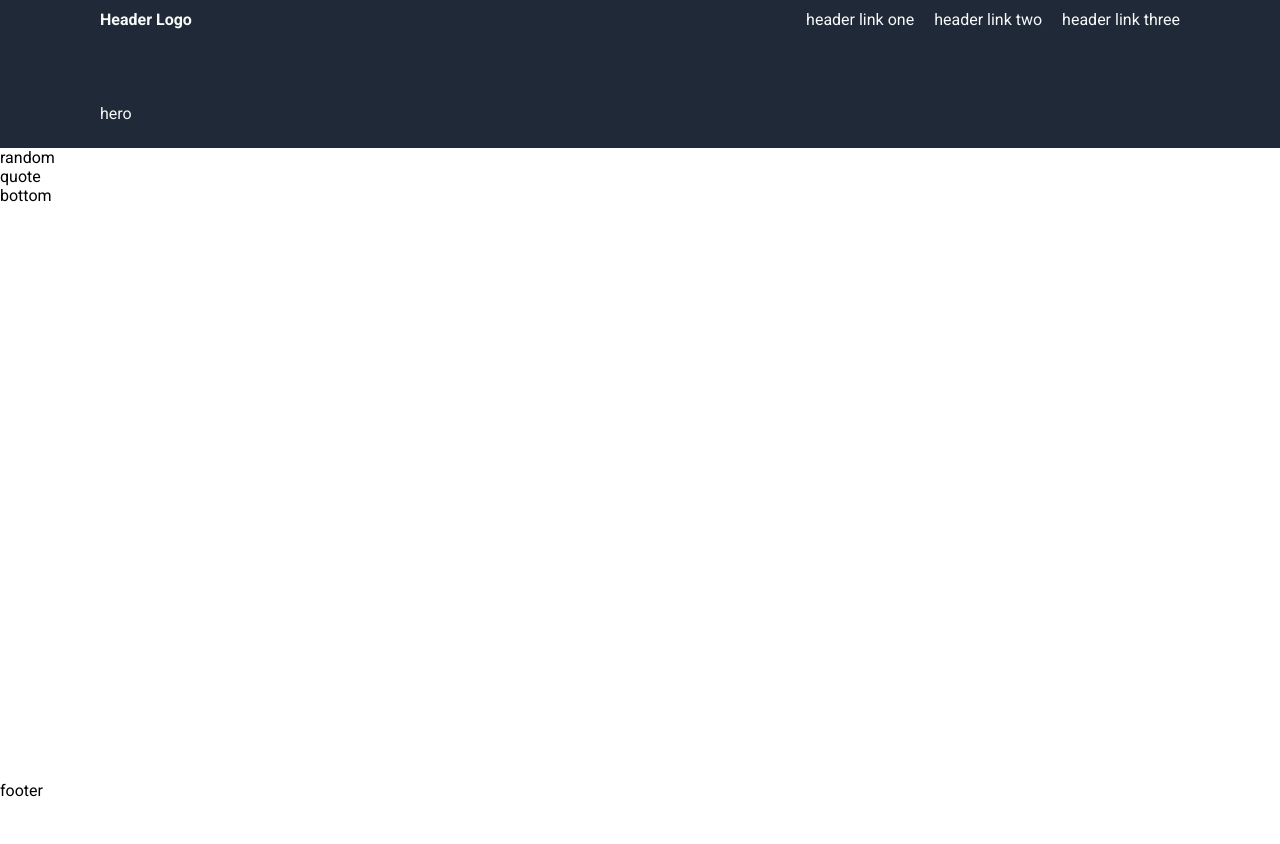
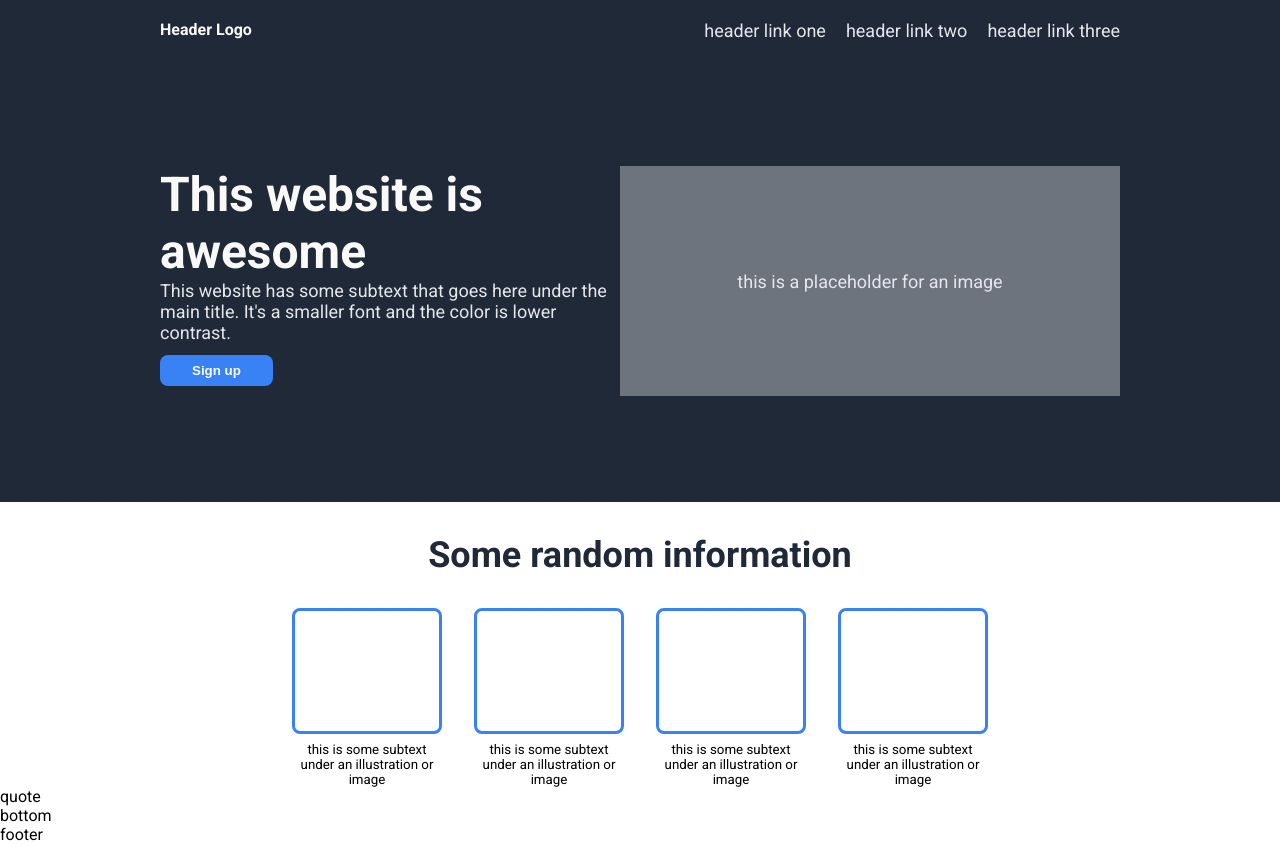
Before and after one commit to Tailor-AI/landing-page, a plain HTML site: page index.html in a window 1280 px wide. Before the commit the page ends 800 px from the top, so only its background shows below. Drawn offline with Linux system fonts and the light colour scheme.

Commit message:
Add hero content and random info/pics/text Add wrap function for page

```diff
--- a/index.html
+++ b/index.html
@@ -28,12 +28,59 @@
             </div>
 
             <div class="main-hero">
-                hero
+                <div class="hero-section-one">
+                    <div class="hero-header">
+                        This website is awesome
+                    </div>
+                    <div class="hero-subtext">
+                        This website has some subtext that goes here under the main title. It's a smaller font and the color is lower contrast.
+                    </div>
+                    <button class="hero-button">
+                        Sign up
+                    </button>
+                </div>
+                <div class="hero-section-two">
+                    this is a placeholder for an image
+                </div>
             </div>
 
-            <div class="main-randominfo">
-                random
-            </div>
+                <div class="randominfo-header">
+                    Some random information
+                </div>
+                <div class="img-subtext-section">
+                    <div class="img-subtext">
+                        <div class="image">
+
+                        </div>
+                        <div class="subtext">
+                            this is some subtext under an illustration or image
+                        </div>
+                    </div>
+                    <div class="img-subtext">
+                        <div class="image">
+
+                        </div>
+                        <div class="subtext">
+                            this is some subtext under an illustration or image
+                        </div>
+                    </div>
+                    <div class="img-subtext">
+                        <div class="image">
+
+                        </div>
+                        <div class="subtext">
+                            this is some subtext under an illustration or image
+                        </div>
+                    </div>
+                    <div class="img-subtext">
+                        <div class="image">
+
+                        </div>
+                        <div class="subtext">
+                            this is some subtext under an illustration or image
+                        </div>
+                    </div>
+                </div>
 
             <div class="main-quote">
                 quote
--- a/style.css
+++ b/style.css
@@ -18,7 +18,7 @@ body{
 
 .main-header{
     display: flex;
-    padding: 10px 100px 25px;
+    padding: 20px 160px 25px;
     background-color: #1F2937;
     color: #F9FAF8;
 }
@@ -31,18 +31,96 @@ body{
     display: flex;
     margin-left: auto;
     gap: 20px;
+    color: #E5E7EB;
+    font-size: 18px;
 }
 .main-hero{
     display: flex;
     background-color: #1F2937;
     color: #F9FAF8;
-    padding: 50px 100px 25px;
+    padding: 100px 160px;
+    flex-wrap: wrap;
 }
 
-.main-randominfo{
+.hero-section-one{
     display: flex;
+    flex-direction: column;
+    max-width: 450px;
+    margin-bottom: 16px;
 }
 
+.hero-header{
+    display: flex;
+    color: #F9FAF8;
+    font-weight: bolder;
+    font-size: 48px;
+}
+
+.hero-subtext{
+    display: flex;
+    color: #E5E7EB;
+    font-size: 18px;
+}
+
+.hero-button{
+    display: flex;
+    background-color: #3882F6;
+    color: #F9FAF8;
+    align-self: flex-start;
+    border: none;
+    border-radius: 8px;
+    padding: 8px 32px;
+    margin-top: 12px;
+    font-weight: 600;
+}
+
+.hero-section-two{
+    display: flex;
+    background-color: #6D747D;
+    margin-left: auto;
+    width: 500px;
+    height:230px;
+    color: #E5E7EB;
+    font-size: 18px;
+    justify-content: center;
+    align-items: center;
+}
+
+.randominfo-header{
+    display: flexbox;
+    text-align: center;
+    padding-top: 32px;
+    padding-bottom: 32px;
+    font-size: 36px;
+    font-weight: bolder;
+    color: #1F2937;
+}
+
+.img-subtext-section{
+    display: flex;
+    justify-content: center;
+    gap: 32px;
+    flex-wrap:wrap;
+    padding: 0px 200px;
+}
+
+.img-subtext{
+    display: flexbox;
+    align-items: center;
+    width: 150px;
+}
+
+.image{
+    border: 3px solid #3882F6;
+    border-radius: 8px;
+    height: 120px;
+}
+
+.subtext{
+    text-align: center;
+    margin-top: 8px;
+    font-size: smaller;
+}
 .main-quote{
     display: flex;
 }
```
